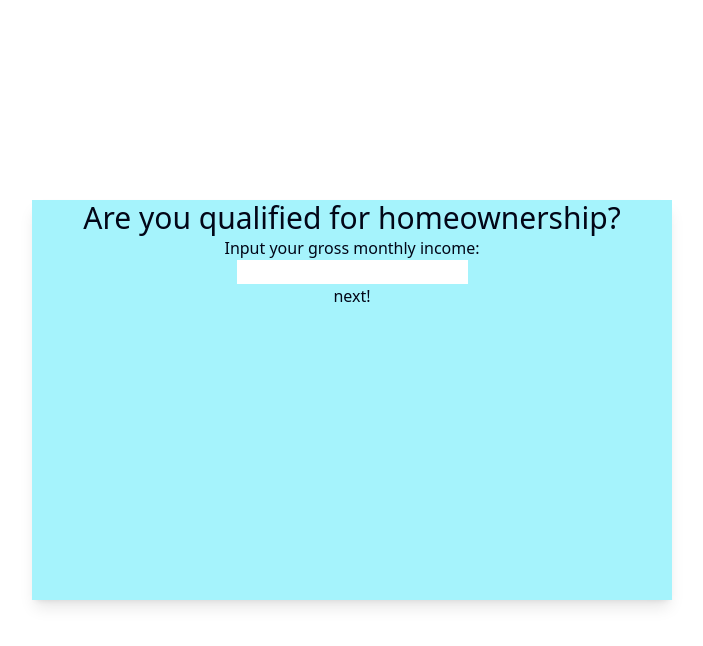
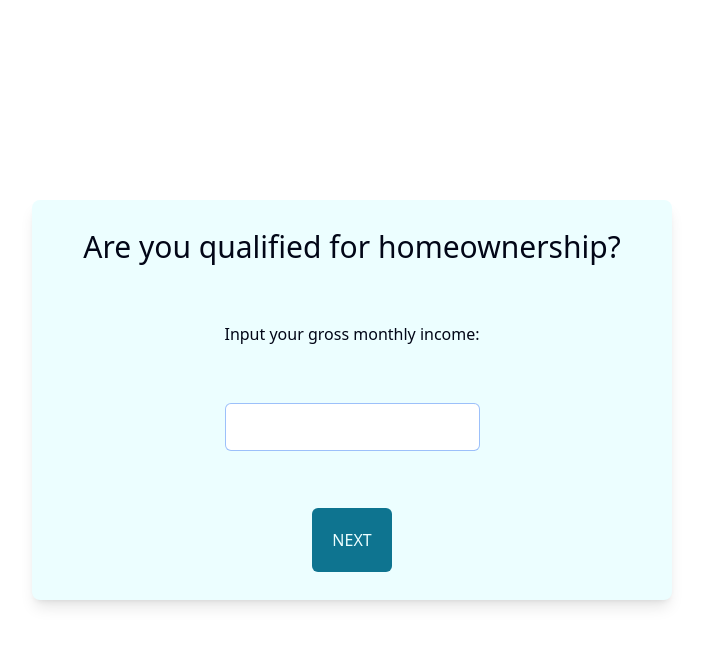
Before and after one commit to Rockyjrg/HackUTD_2023, a Flask app: page /calculator in a window 1280 px wide. Shown: the top 646 px of the page, without its empty margins (288-991 px from the left). Run offline with Flask 3, Linux system fonts and the light colour scheme.

Commit message:
start reading user data; add tailwind Co-authored-by: abrahamkunnan <abrahamkunnan@users.noreply.github.com>

```diff
--- a/main.py
+++ b/main.py
@@ -67,5 +67,14 @@ def calculator():
 # for viewing results
 @app.route("/user_results", methods=['POST'])
 def user_results():
-
+    income = request.form['income']
+    credit_card = request.form['credit_card']
+    car = request.form['car']
+    student_loan = request.form['student_loan']
+    appraised_value = request.form['appraised_value']
+    down_payment = request.form['down_payment']
+    loan_amount = request.form['loan_amount']
+    mortgage_payment = request.form['mortgage_payment']
+    credit_score = request.form['credit_score']
+    # print(income, credit_card, car, student_loan, appraised_value, down_payment, loan_amount, mortgage_payment, credit_score);
     return render_template("results.html")
--- a/static/css/main.css
+++ b/static/css/main.css
@@ -570,14 +570,44 @@ video {
   align-items: center;
 }
 
-.bg-cyan-200 {
+.justify-around {
+  justify-content: space-around;
+}
+
+.rounded-lg {
+  border-radius: 0.5rem;
+}
+
+.rounded-md {
+  border-radius: 0.375rem;
+}
+
+.bg-cyan-50 {
   --tw-bg-opacity: 1;
-  background-color: rgb(165 243 252 / var(--tw-bg-opacity));
+  background-color: rgb(236 254 255 / var(--tw-bg-opacity));
+}
+
+.bg-cyan-700 {
+  --tw-bg-opacity: 1;
+  background-color: rgb(14 116 144 / var(--tw-bg-opacity));
+}
+
+.p-3 {
+  padding: 0.75rem;
+}
+
+.p-5 {
+  padding: 1.25rem;
 }
 
 .text-3xl {
   font-size: 1.875rem;
   line-height: 2.25rem;
+}
+
+.text-cyan-50 {
+  --tw-text-opacity: 1;
+  color: rgb(236 254 255 / var(--tw-text-opacity));
 }
 
 .text-slate-950 {
@@ -590,3 +620,18 @@ video {
   --tw-shadow-colored: 0 10px 15px -3px var(--tw-shadow-color), 0 4px 6px -4px var(--tw-shadow-color);
   box-shadow: var(--tw-ring-offset-shadow, 0 0 #0000), var(--tw-ring-shadow, 0 0 #0000), var(--tw-shadow);
 }
+
+.ring-1 {
+  --tw-ring-offset-shadow: var(--tw-ring-inset) 0 0 0 var(--tw-ring-offset-width) var(--tw-ring-offset-color);
+  --tw-ring-shadow: var(--tw-ring-inset) 0 0 0 calc(1px + var(--tw-ring-offset-width)) var(--tw-ring-color);
+  box-shadow: var(--tw-ring-offset-shadow), var(--tw-ring-shadow), var(--tw-shadow, 0 0 #0000);
+}
+
+.ring-inset {
+  --tw-ring-inset: inset;
+}
+
+.hover\:bg-cyan-800:hover {
+  --tw-bg-opacity: 1;
+  background-color: rgb(21 94 117 / var(--tw-bg-opacity));
+}
--- a/templates/calculator.html
+++ b/templates/calculator.html
@@ -6,33 +6,33 @@
 <body>
 <div class="flex h-screen">
 
-<form method="post" action={{url_for('user_results')}} class="m-auto shadow-lg flex flex-col items-center w-6/12 h-2/4 bg-cyan-200 text-slate-950 justify-around">
+<form method="post" action={{url_for('user_results')}} class="m-auto shadow-lg flex flex-col items-center w-6/12 h-2/4 bg-cyan-50 text-slate-950 justify-around rounded-lg">
     <h1 class="text-3xl">Are you qualified for homeownership?</h1>
     <input style='display:none' disabled style='display:none' type="submit">
     <label id="l1">Input your gross monthly income:</label>
-    <input id="i1" type="number" name="income">
-    <button type="button" id="b1" onclick="showNext(2)">next!</button>
-    <label style='display:none' id="l2">Input your monthly credit card payment:</label>
+    <input class="p-3 ring-1 ring-inset rounded-md" id="i1" type="number" name="income">
+    <button class="p-5 bg-cyan-700 text-cyan-50 rounded-md hover:bg-cyan-800" type="button" id="b1" onclick="showNext(2)">NEXT</button>
+    <label class="ring1 ring-inset" style='display:none' id="l2">Input your monthly credit card payment:</label>
     <input style='display:none' id="i2" type="number" name="credit_card">
-    <button style='display:none' type="button" id="b2" onclick="showNext(3)">next!</button>
+    <button style='display:none' type="button" id="b2" onclick="showNext(3)">NEXT</button>
     <label style='display:none' id="l3">Input your monthly car payment:</label>
     <input style='display:none' id="i3" type="number" name="car">
-    <button style='display:none' type="button" id="b3" onclick="showNext(4)">next!</button>
+    <button style='display:none' type="button" id="b3" onclick="showNext(4)">NEXT</button>
     <label style='display:none' id="l4">Input your monthly student loan payment:</label>
     <input style='display:none' id="i4" type="number" name="student_loan">
-    <button style='display:none' type="button" id="b4" onclick="showNext(5)">next!</button>
+    <button style='display:none' type="button" id="b4" onclick="showNext(5)">NEXT</button>
     <label style='display:none' id="l5">Input your desired home's appraised value:</label>
     <input style='display:none' id="i5" type="number" name="appraised_value">
-    <button style='display:none' type="button" id="b5" onclick="showNext(6)">next!</button>
+    <button style='display:none' type="button" id="b5" onclick="showNext(6)">NEXT</button>
     <label style='display:none' id="l6">Input your down payment:</label>
     <input style='display:none' id="i6" type="number" name="down_payment">
-    <button style='display:none' type="button" id="b6" onclick="showNext(7)">next!</button>
+    <button style='display:none' type="button" id="b6" onclick="showNext(7)">NEXT</button>
     <label style='display:none' id="l7">Input your loan amount:</label>
     <input style='display:none' id="i7" type="number" name="loan_amount">
-    <button style='display:none' type="button" id="b7" onclick="showNext(8)">next!</button>
+    <button style='display:none' type="button" id="b7" onclick="showNext(8)">NEXT</button>
     <label style='display:none' id="l8">Input your monthly mortgage payment:</label>
     <input style='display:none' id="i8" type="number" name="mortgage_payment">
-    <button style='display:none' type="button" id="b8" onclick="showNext(9)">next!</button>
+    <button style='display:none' type="button" id="b8" onclick="showNext(9)">NEXT</button>
     <label style='display:none' id="l9">Input your credit score:</label>
     <input style='display:none' id="i9" type="number" name="credit_score">
     <input style='display:none' id="b9" type="submit">
```
Also changed, not shown: templates/results.html (+1 -10 lines).
